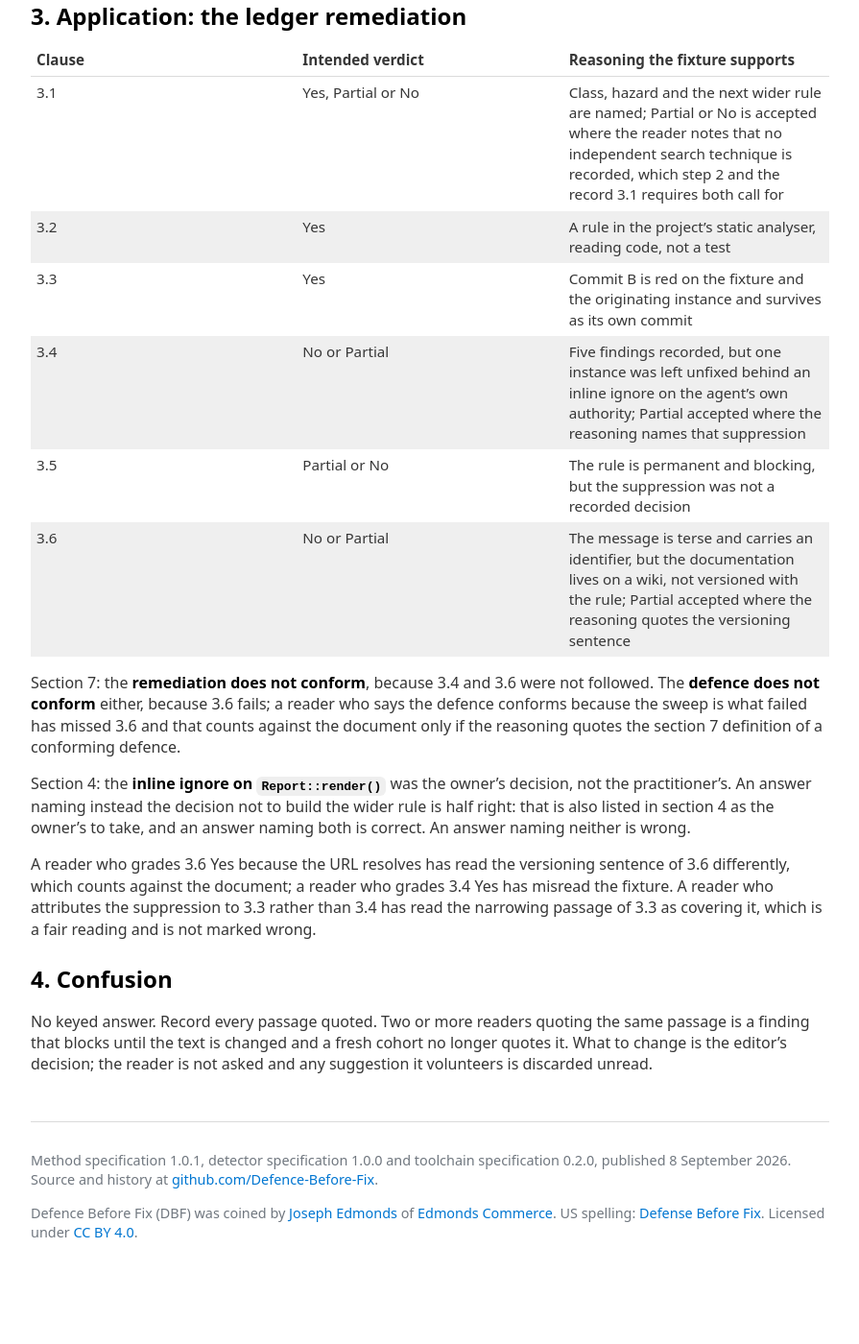
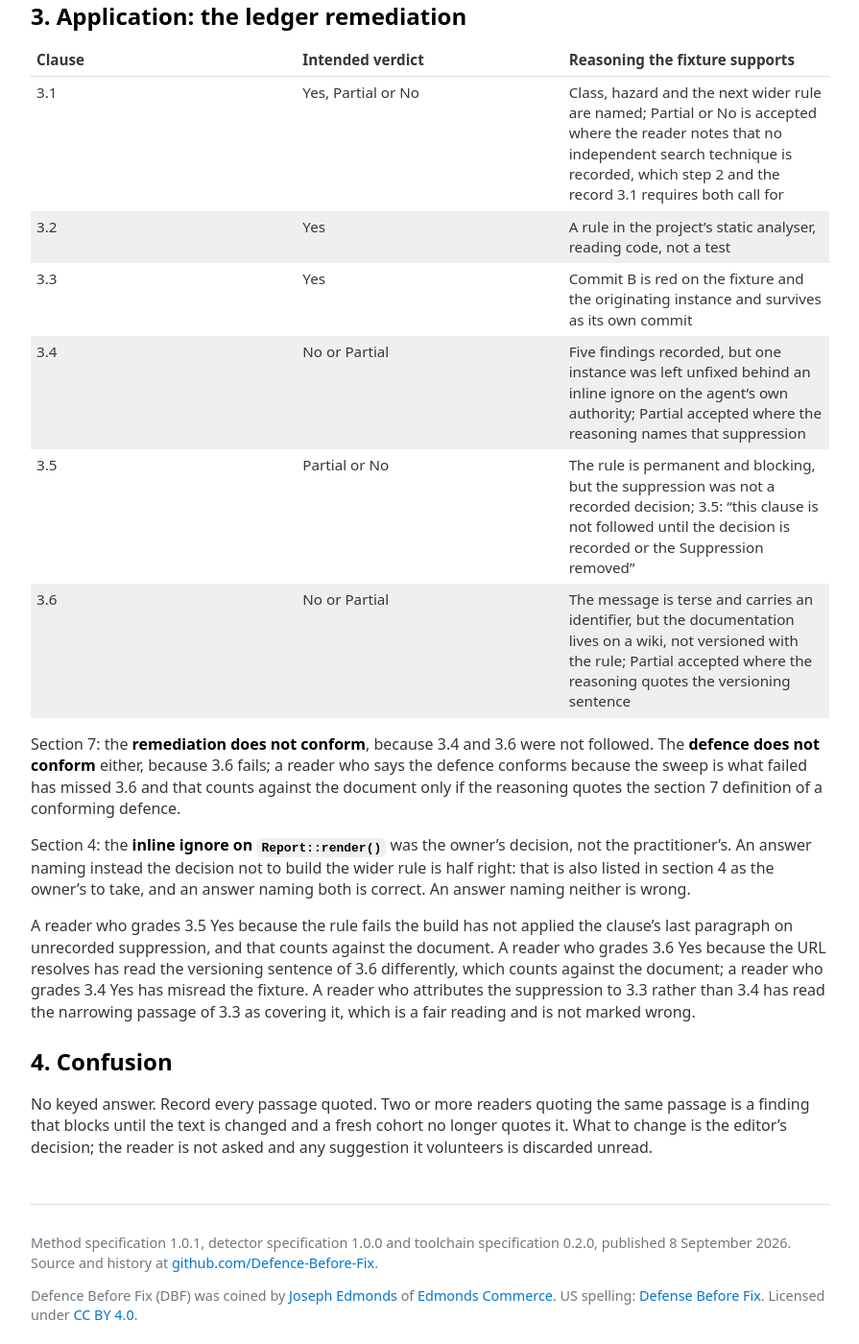
Before and after one commit to Defence-Before-Fix/defence-before-fix.github.io, a Jekyll site: the page built from acceptance/method/KEY.md, in a window 1280 px wide and 1400 px high, scrolled down 1097 px. Shown: the whole window at 96% size, without its empty margins (192-1087 px from the left). Built offline with Jekyll 4.4.1, drawn with Linux system fonts in a browser that asks for light colours; our own code applies the rules of GitHub Pages for plain Markdown files; before the commit the page ends 2411 px from its top, so only the background shows below that.

Commit message:
Method 3.5: a Suppression no recorded decision covers leaves the clause unmet
Run 11 at fa31c4e: detector and toolchain pass on every keyed item; method
fails on 3.5, four of five readers grading Yes against Partial or No. Run 9
had the same grades and was marked as passing; the changelog records the
marking error. Key 3.5 quotes the new sentence.

```diff
--- a/acceptance/method/KEY.md
+++ b/acceptance/method/KEY.md
@@ -47,7 +47,7 @@
 | 3.2    | Yes                | A rule in the project's static analyser, reading code, not a test                                                                                                                                          |
 | 3.3    | Yes                | Commit B is red on the fixture and the originating instance and survives as its own commit                                                                                                                 |
 | 3.4    | No or Partial      | Five findings recorded, but one instance was left unfixed behind an inline ignore on the agent's own authority; Partial accepted where the reasoning names that suppression                                |
-| 3.5    | Partial or No      | The rule is permanent and blocking, but the suppression was not a recorded decision                                                                                                                        |
+| 3.5    | Partial or No      | The rule is permanent and blocking, but the suppression was not a recorded decision; 3.5: "this clause is not followed until the decision is recorded or the Suppression removed"                          |
 | 3.6    | No or Partial      | The message is terse and carries an identifier, but the documentation lives on a wiki, not versioned with the rule; Partial accepted where the reasoning quotes the versioning sentence                    |
 
 Section 7: the **remediation does not conform**, because 3.4 and 3.6 were not followed. The
@@ -60,7 +60,9 @@
 that is also listed in section 4 as the owner's to take, and an answer naming both is correct.
 An answer naming neither is wrong.
 
-A reader who grades 3.6 Yes because the URL resolves has read the versioning sentence of 3.6
+A reader who grades 3.5 Yes because the rule fails the build has not applied the clause's last
+paragraph on unrecorded suppression, and that counts against the document. A reader who grades
+3.6 Yes because the URL resolves has read the versioning sentence of 3.6
 differently, which counts against the document; a reader who grades 3.4 Yes has misread the
 fixture. A reader who attributes the suppression to 3.3 rather than 3.4 has read the narrowing
 passage of 3.3 as covering it, which is a fair reading and is not marked wrong.
```
Also changed, not shown: SPEC.md (+3 -1 lines), CHANGELOG.md.
